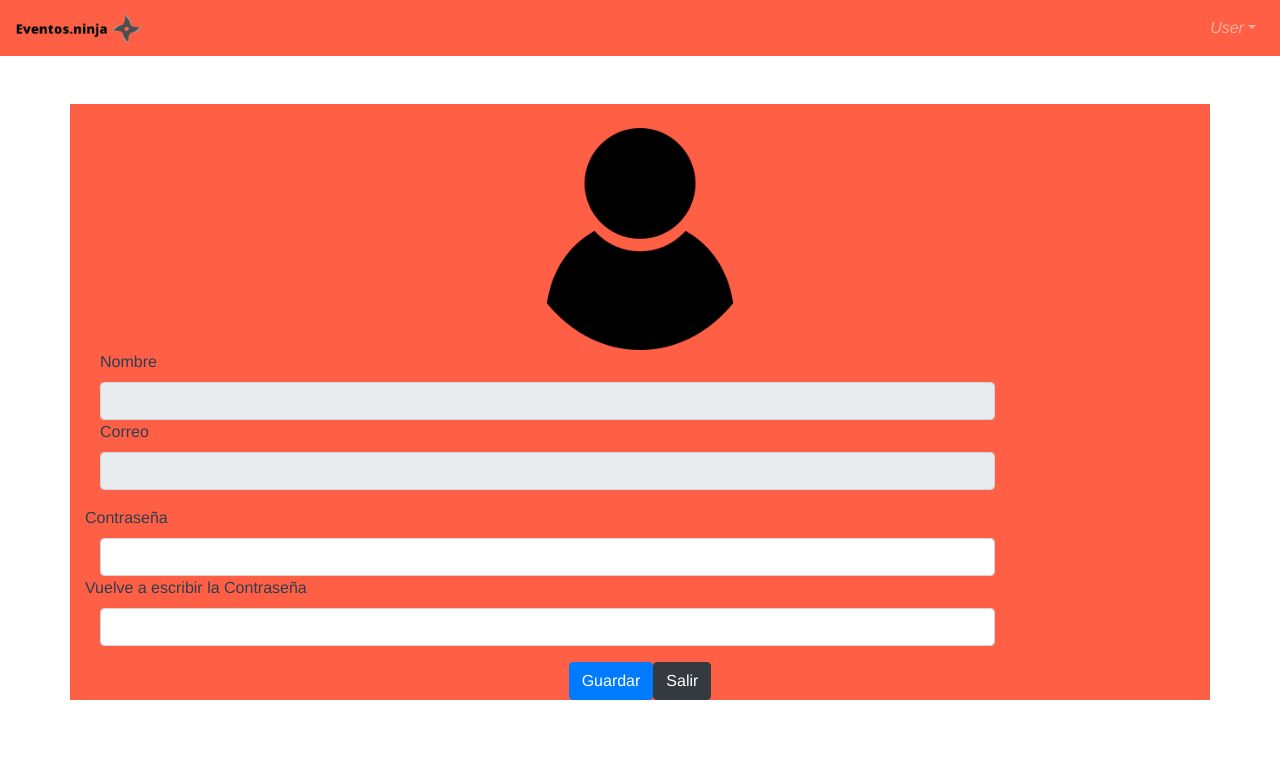
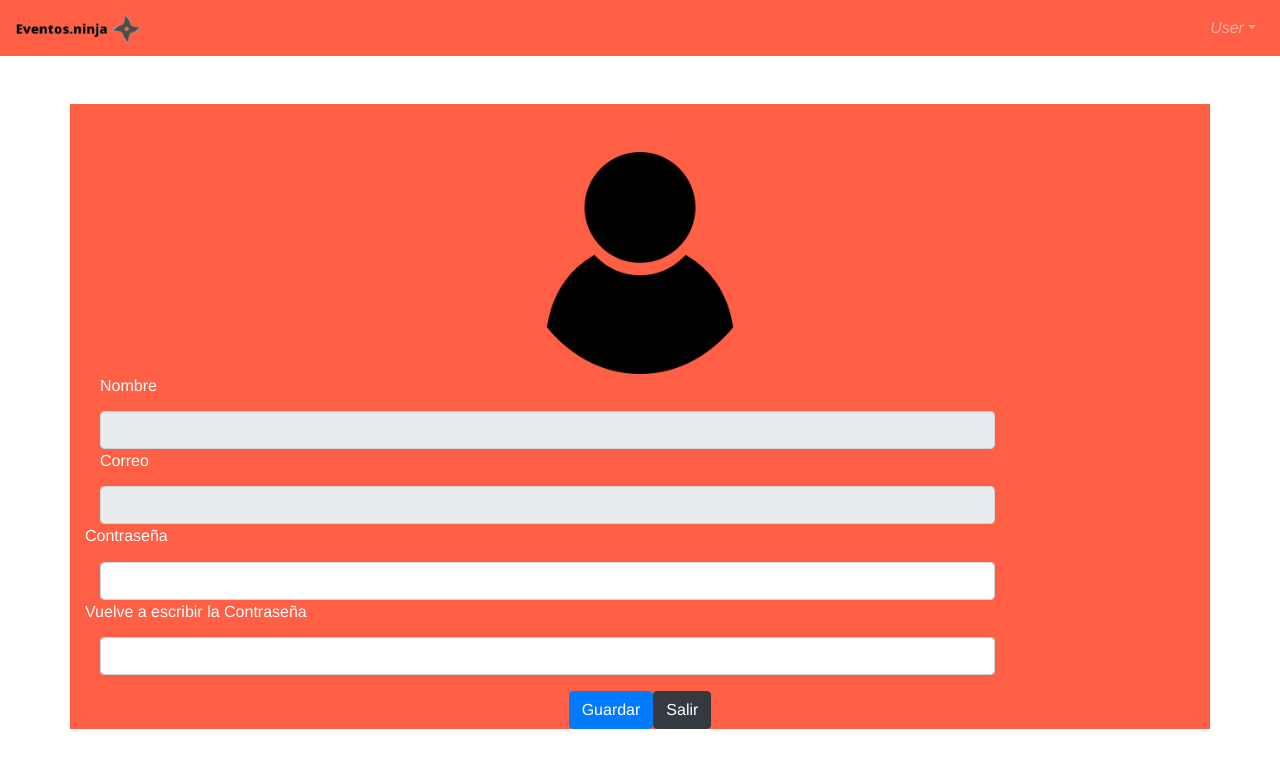
Before and after one commit to 23456-Tony-Larrea/sendEmailE-Ninja, a Vue app in the folder eventosVue/: page /profile/1 in a window 1280 px wide. Shown: the top 768 px of the page. Built offline with nearby package versions, Linux system fonts and the light colour scheme; no server answers; what v-toaster would draw is missing.

Commit message:
modificacion de perfil, cear pag de registo de eventos, consumo api de registro

```diff
--- a/eventosVue/src/views/CompartirEventos.vue
+++ b/eventosVue/src/views/CompartirEventos.vue
@@ -17,32 +17,44 @@
                        <div class="col-sm-10">
                           <input type="text" class="form-control"  name="nombre" id="nombre" v-model="form.nombre">
 <br>
-                    <span class="text-danger" v-if="errores.nombre">{{errores.nombre[0]}}</span>
+                     <!--<span class="text-danger" v-if="errores.nombre">{{errores.nombre[0]}}</span>-->
                        </div>
                        <label for="" class="control-label col-sm-2"><h5 style="color: white">Correo</h5></label>
                         <div class="col-sm-10">
                           <input type="text" class="form-control"  name="email" id="email" v-model="form.email">
+                          <br>
+                          <!--<span class="text-danger" v-if="errores.email">{{errores.email[0]}}</span>-->
                        </div>
                        <label for="" class="control-label col-sm-4"><h5 style="color: white">Título de Evento</h5></label>
                        <div class="col-sm-10">
                           <input type="text" class="form-control"  name="titulo" id="titulo" v-model="form.tituloEvento">
+                          <br>
+                          <!--<span class="text-danger" v-if="errores.tituloEvento">{{errores.tituloEvento[0]}}</span>-->
                        </div>
                        <label for="" class="control-label col-sm-4"><h5 style="color: white">Temática de Evento</h5></label>
                         <div class="col-sm-10">
                           <input type="text" class="form-control"  name="tematica" id="tematica" v-model="form.tematicaEvento">
+                          <br>
+                          <!--<span class="text-danger" v-if="errores.tematicaEvento">{{errores.tematicaEvento[0]}}</span>-->
                        </div>
                         <label for="" class="control-label col-sm-4"><h5 style="color: white">Enlace del Evento</h5></label>
                         <div class="col-sm-10">
                           <input type="text" class="form-control"  name="enlace" id="enlace" v-model="form.enlaceEvento">
+                          <br>
+                          <!--<span class="text-danger" v-if="errores.enlaceEvento">{{errores.enlaceEvento[0]}}</span>-->
                        </div>
                        <label for="" class="control-label col-sm-2"><h5 style="color: white">Fecha</h5></label>
                         <div class="col-sm-10">
                           <input type="date" class="form-control"  name="Fecha" id="Fecha" v-model="form.fechaEvento">
+                          <br>
+                          <!--<span class="text-danger" v-if="errores.fechaEvento">{{errores.fechaEvento[0]}}</span>-->
+
                        </div>
                         <label for="" class="control-label col-sm-4"><h5 style="color: white">Descripción</h5></label>
                         <div class="col-sm-10">
-                          <input type="text" class="form-control"  name="descricion" id="decripcion" v-model="form.descripciónEvento">
-                          <br>
+                          <input type="text" class="form-control"  name="descripcion" id="decripcion" v-model="form.descripcionEvento">
+                           <br>
+                          <!--<span class="text-danger" v-if="errores.descripciónEvento">{{errores.descripciónEvento[0]}}</span>-->
 
                           <button type="button" class="button" v-on:click="guardar()">Enviar</button>
                        </div>
@@ -87,7 +99,7 @@ export default {
         "descripcionEvento":"",
 
  },
- errores:{}
+ //errores:{}
     }
   },
    methods:{
--- a/eventosVue/src/views/Dashboard.vue
+++ b/eventosVue/src/views/Dashboard.vue
@@ -107,7 +107,7 @@ export default {
                     let comprobate = value.nombre;
                     if(comprobate == 'Activo'){
                         let sent = value.correo;
-                        let url = `http://127.0.0.1:8000/api/sendTwuit?correo=${sent}`;
+                        let url = `http://127.0.0.1:8000/api/sendEmailUser?correo=${sent}`;
                             axios.get(url).then(data=>{
                             console.log(data);
                             this.$toaster.success('Se han enviado los eventos a este usuario');
--- a/eventosVue/src/views/Profile.vue
+++ b/eventosVue/src/views/Profile.vue
@@ -4,30 +4,25 @@
           <br>
            <br>
             <div class="container">
+            <br>
 
                 <form action="" class="form-horizontal">
                 <br>
                  <img src="@/assets/logoblack.png" id="icon" alt="User Icon"  width="20%" height="20%" />
                     <div class="form-group left">
-                       <label for="" class="control-label col-sm-2">Nombre</label>
+                       <label for="" class="control-label col-sm-2"><h6 style="color: white">Nombre</h6></label>
                        <div class="col-sm-10">
                           <input type="text" class="form-control" disabled name="nombre" id="nombre" v-model="form.name">
                        </div>
-                       <label for="" class="control-label col-sm-2">Correo</label>
+                       <label for="" class="control-label col-sm-2"><h6 style="color: white">Correo</h6></label>
                         <div class="col-sm-10">
                           <input type="text" class="form-control" disabled name="email" id="email" v-model="form.email">
                        </div>
-
-
-                    </div>
-
-          <div class="form-group left ">
-            <label for="">Contraseña</label>
+                       <label for=""><h6 style="color: white">Contraseña</h6></label>
                         <div class="col-sm-10">
                           <input type="password" class="form-control" id="pass1" v-model="form.password">
                         </div>
-
-            <label for="">Vuelve a escribir la Contraseña</label>
+                    <label for=""><h6 style="color: white">Vuelve a escribir la Contraseña</h6></label>
                       <div class="col-sm-10">
                         <input type="password" class="form-control" id="pass2" v-model="password2" >
                       </div>
```
Lines whose indentation alone changed are shown as unchanged.
